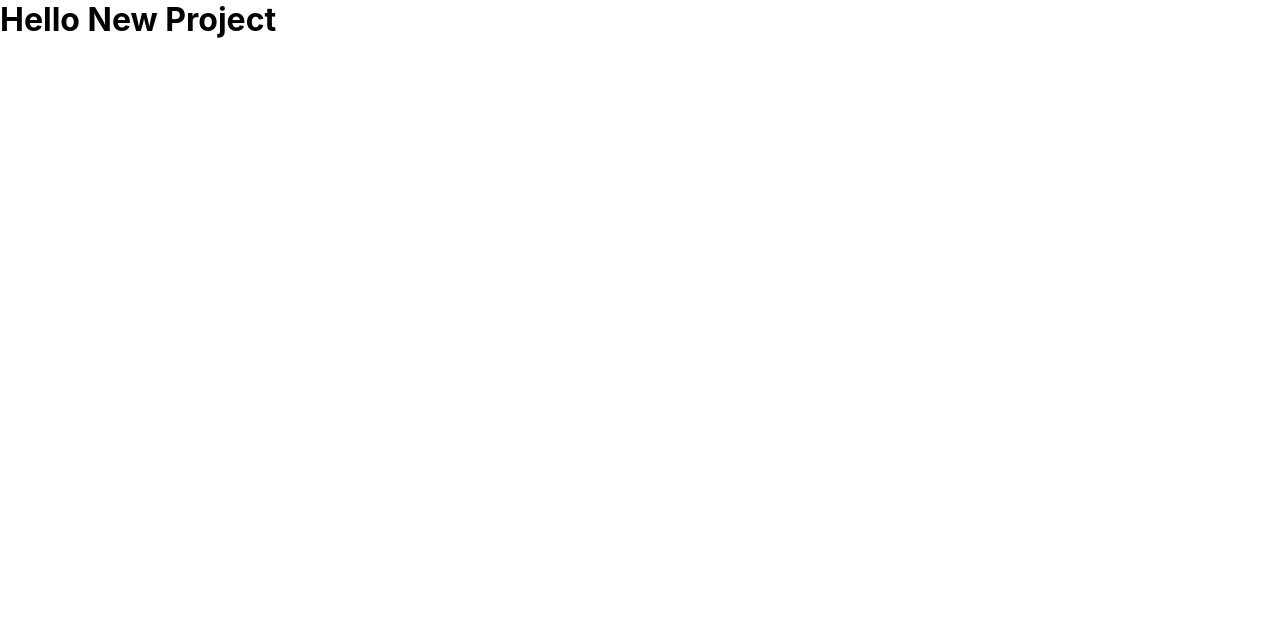
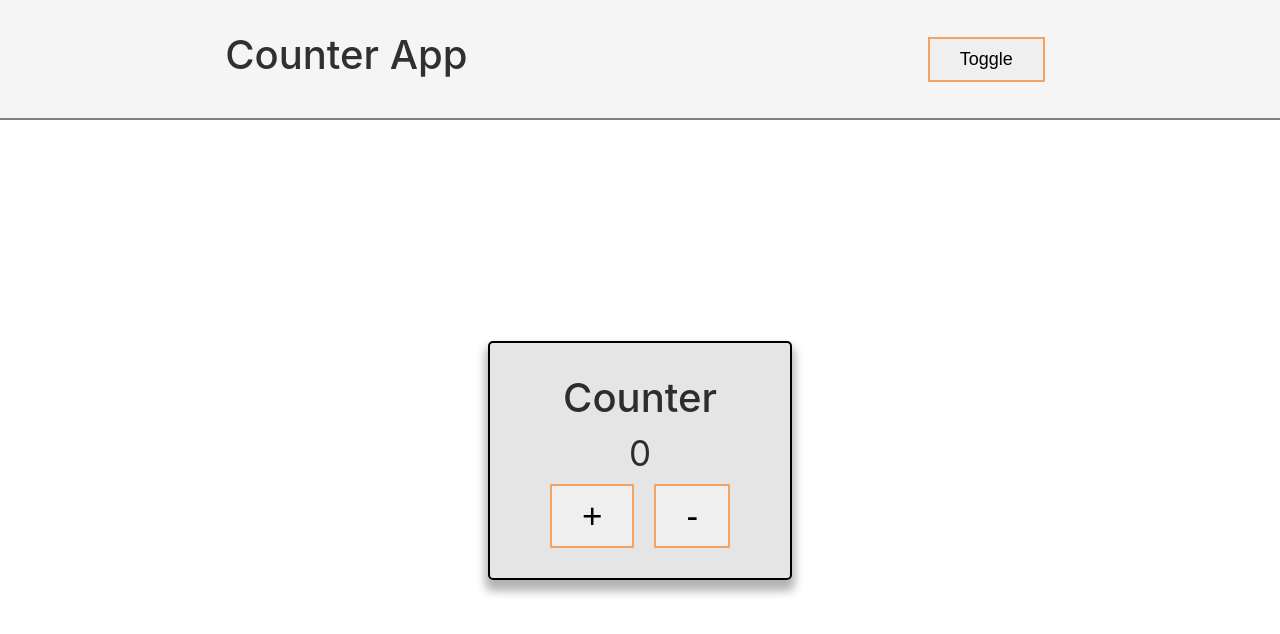
Before and after one commit to Officialibn1/Shawarmania, a React (Create React App) app: page / in a window 1280 px wide. Shown: the top 634 px of the page. Built offline with nearby package versions, Linux system fonts and the light colour scheme.

Commit message:
Rebuilt the Counter App

```diff
--- a/src/App.js
+++ b/src/App.js
@@ -1,10 +1,36 @@
+import Counter from "./Components/Counter";
+import Nav from "./Components/Nav";
+import { useState } from "react";
 
 
 function App() {
+// Function for the App
+  const [toggle, setToggle] = useState(false)
+  const [counter, setCounter] = useState(0)
+
+// Toggle Function
+  const toggler = () => {
+    setToggle((prev) => prev = !prev)
+  }
+
+// Counter Function
+
+  // Increment
+  const increment = () => {
+    setCounter(counter + 1)
+  }
+
+  // Decrement
+  const decrement = () => {
+    setCounter(counter === 0 ? 0 : counter - 1)
+  }
+
 
   return (
     <div className="App">
-      <h1>Hello New Project</h1>
+      <Nav toggler={toggler} />
+      <Counter toggle={toggle} increment={increment}
+      decrement={decrement} counter={counter} />
     </div>
   );
 }
--- /dev/null
+++ b/src/Components/Counter.js
@@ -0,0 +1,28 @@
+
+const Counter = ({toggle, increment, decrement, counter}) => {
+    return (
+        <div className="Div">
+            <div
+            className={toggle ? 'hide' : 'content'}>
+
+                <h1 className="H1">
+                    Counter
+                </h1>
+
+                <p>{counter}</p>
+
+                <button className="Button btnFont"
+                onClick={increment}>
+                    +
+                </button>
+
+                <button className="Button btnFont"
+                onClick={decrement}>
+                    -
+                </button>
+            </div>
+        </div>
+    );
+}
+
+export default Counter;
--- /dev/null
+++ b/src/Components/Nav.js
@@ -0,0 +1,16 @@
+
+const Nav = ({ toggler }) => {
+    return (
+        <nav className="Nav">
+            <h1 className="H1">
+                Counter App
+            </h1>
+
+            <button onClick={toggler} className="Button">
+                Toggle
+            </button>
+        </nav>
+    );
+}
+
+export default Nav;
--- a/src/index.css
+++ b/src/index.css
@@ -46,6 +46,10 @@ code {
   margin: 0 10px;
 }
 
+.btnFont {
+  font-size: 35px;
+}
+
 .content {
   background: rgba(0, 0, 0, 0.1);
   max-width: 500px;
```
